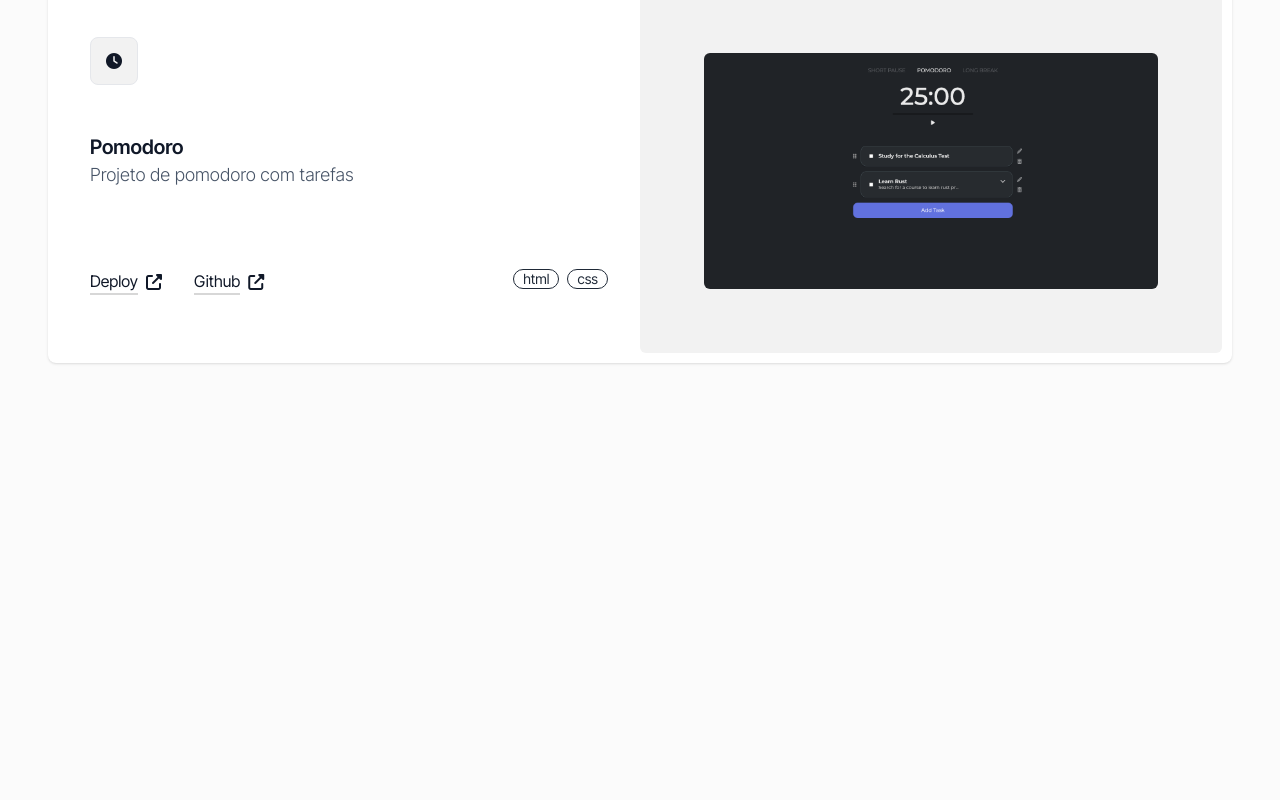
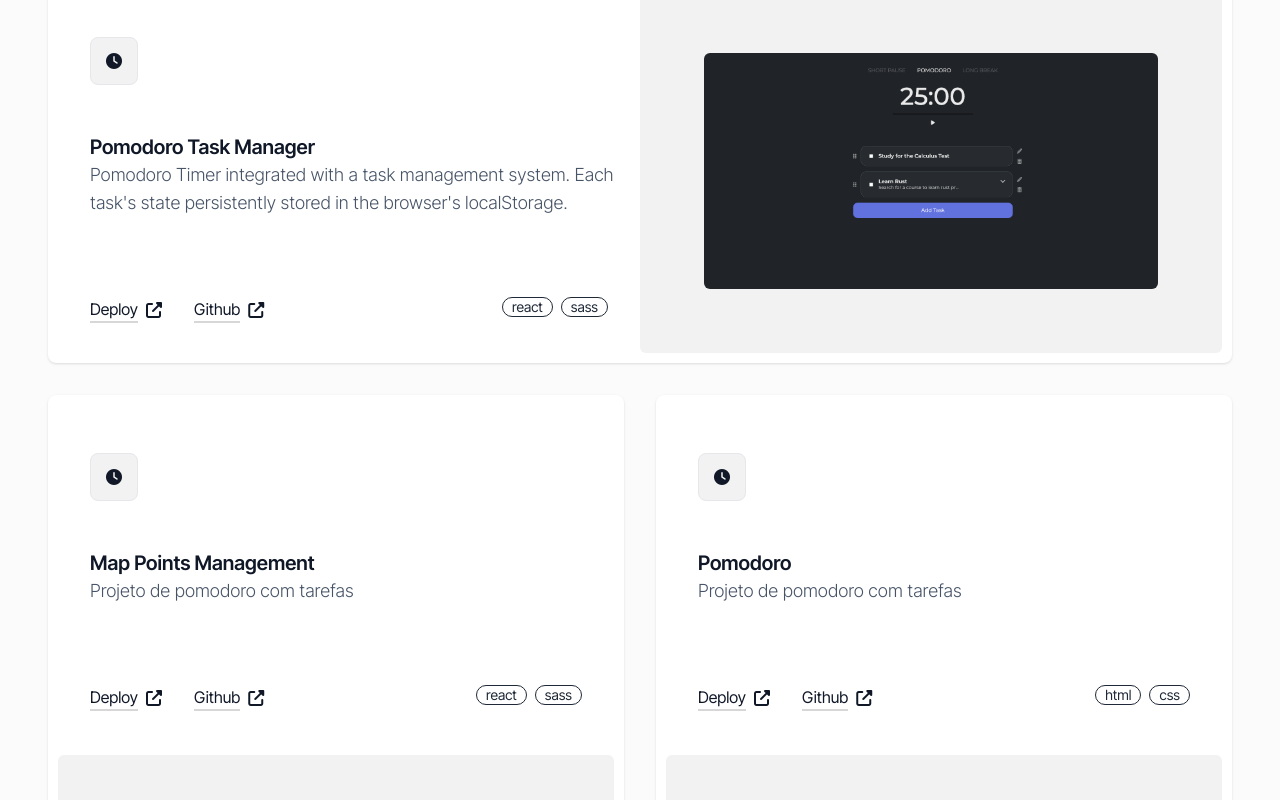
Before and after one commit to PedroPortow/portfolio-2024, a React (Vite) app: page / in a window 1280 px wide. Shown: the part 780-1580 px from the top of the page. Built offline with nearby package versions, Linux system fonts and the light colour scheme.

Commit message:
feat: projects and contact page

```diff
--- /dev/null
+++ b/src/components/Footer/Footer.tsx
@@ -0,0 +1,15 @@
+import React, { useState } from 'react';
+
+interface FooterProps {
+  // You can add specific props if needed
+}
+
+const Footer: React.FC<FooterProps> = () => {
+
+  return (
+   <h1>oi</h1>
+  );
+};
+
+
+export default Footer;
--- a/src/components/ProjectCard/ProjectCard.tsx
+++ b/src/components/ProjectCard/ProjectCard.tsx
@@ -1,5 +1,5 @@
 import React from 'react';
-
+import { motion } from "framer-motion";
 interface ProjectCardProps {
   isHorizontal: boolean;
   title: string;
@@ -16,10 +16,16 @@ const ProjectCard: React.FC<ProjectCardProps> = ({ isHorizontal, title, descript
         <div className='button w-12 h-12 rounded-lg flex border items-center justify-center bg-darker-gray mt-12 ml-8'>
          <i className="fa-solid fa-clock text-gray-900" />
         </div>
-        <div className='flex flex-col mt-12 ml-8'>
-          <p className="text-strong-black text-xl font-semibold ">{title} </p>
+        <motion.div className='flex flex-col mt-12 ml-8'  variants={{
+              hidden: { opacity: 0, y: 50 },
+              visible: { opacity: 1, y: 0 },
+            }}
+            initial="hidden"
+            animate="visible"
+            transition={{ duration: 0.5, delay: 1.5,  }}>
+          <p className="text-strong-black text-xl font-semibold " >{title} </p>
           <p className='text-light-gray text-lg mb-20 font-light'>{description}</p>
-        </div>
+        </motion.div>
         <div className='flex flex-row gap-x-8 ml-8 justify-between mr-8'>
           <div className='flex flex-row gap-x-8 '>
             <div className='flex flex-row gap-x-2 items-center cursor-pointer'>
--- a/src/pages/Contact/Contact.tsx
+++ b/src/pages/Contact/Contact.tsx
@@ -8,7 +8,23 @@ const Contact: React.FC<ContactProps> = () => {
   return (
       <div className="md:container md:mx-auto flex h-fit flex-col mt-32">
         <h2 className='text-5xl font-semibold text-strong-black'>Contact</h2>
-
+        <div className='container  mt-4 flex flex-row gap-8'>
+          <p className='text-lg text-light-gray text-justify w-4/6'>Hey! I'm a 20-year-old Full Stack Web Developer and Computer Science student at Universidade Federal de Pelotas. I have a passion for creating and designing software that not only functions efficiently but also provides an intuitive user experience. </p>
+          <div className='flex flex-col gap-y-4 w-1/3'>
+            <div className='flex flex-row gap-x-2 items-center'>
+              <i className="fa-brands fa-github text-xl text-strong-black" />
+              <p className='text-lg text-light-gray text-strong-black'>Github</p>
+            </div>
+            <div className='flex flex-row gap-x-2 items-center'>
+              <i className="fa-brands fa-linkedin text-xl text-strong-black"></i>
+              <p className='text-lg text-light-gray text-strong-black'>Linkedin</p>
+            </div>
+            <div className='flex flex-row gap-x-2 items-center'>
+              <i className="fa-solid fa-envelope  text-xl text-strong-black"></i>
+              <p className='text-lg text-light-gray text-strong-black'>Github</p>
+            </div>
+          </div>
+        </div>
       </div>
   );
 };
--- a/src/pages/Home/Home.tsx
+++ b/src/pages/Home/Home.tsx
@@ -1,6 +1,6 @@
 import React from 'react';
 import PaperPlaneAnim from "../../components/PaperPlaneAnim/PaperPlaneAnim.jsx"
-import { motion, useMotionValue, useTransform } from "framer-motion";
+import { motion } from "framer-motion";
 import './Home.css'
 import AnimatedTextWord from '../../components/TextReveal/TextReval.js';
 
--- a/src/pages/Projects/Projects.tsx
+++ b/src/pages/Projects/Projects.tsx
@@ -1,57 +1,80 @@
 import React, { useRef } from 'react';
 import ProjectCard from '../../components/ProjectCard/ProjectCard';
 import pomdoroImg from "../../assets/pomodoro.png"
+import postmanImg from "../../assets/postman-temp.png"
+import pointerMapImg from "../../assets/map-points.png"
 import { useInView, motion } from 'framer-motion';
 
 interface ProjectsProps {
   // You can add specific props if needed
 }
 
+interface AnimatedCardProps {
+  isVisible: boolean;
+  children: React.ReactNode;
+  delay?: number | 0.5
+  width?: string | "w-full"
+}
+
+
 const Projects: React.FC<ProjectsProps> = () => {
   const firstCardRef = useRef(null);
-  const secondCardsRef = useRef(null);
+  const secondCardRef = useRef(null);
   const thirdCardRef = useRef(null);
+  const fourthCardRef = useRef(null);
 
   const isFirstCardInView = useInView(firstCardRef, { once: true });
+  const isSecondCardInView = useInView(secondCardRef, { once: true });
   const isThirdCardInView = useInView(thirdCardRef, { once: true });
-  const areSecondCardsInView = useInView(secondCardsRef, { once: true });
-
-
+  const isFourthCardInView = useInView(fourthCardRef, { once: true });
 
   return (
       <div className="md:container md:mx-auto flex flex-col h-fit justify-around gap-y-8 mt-36">
-         <div ref={firstCardRef}
-            style={{
-              transform: isFirstCardInView ? "none" : "translateY(100px)",
-              opacity: isFirstCardInView ? 1 : 0,
-              transition: "all 0.9s cubic-bezier(0.17, 0.55, 0.55, 1) 0.5s"
-            }}
-          >
-            <ProjectCard img={pomdoroImg} stacks={["html", "css"]} isHorizontal={true} title="Pomodoro" description='Projeto de pomodoro com tarefas'/>
-          </div >
-        <motion.div
-          style={{
-            transform: areSecondCardsInView ? "none" : "translateY(100px)",
-            opacity: areSecondCardsInView ? 1 : 0,
-            transition: "all 0.9s cubic-bezier(0.17, 0.55, 0.55, 1) 0.5s"
-          }}
+       <AnimatedCard isVisible={isFirstCardInView} ref={firstCardRef}>
+          <ProjectCard
+            img={pomdoroImg}
+            stacks={["react", "sass"]}
+            isHorizontal={true}
+            title="Pomodoro Task Manager"
+            description="Pomodoro Timer integrated with a task management system. Each task's state persistently stored in the browser's localStorage."
+          />
+        </AnimatedCard>
+        <div
         className='md:container md:mx-auto flex flex-row justify-between gap-x-8'>
-          <ProjectCard img={pomdoroImg} stacks={["html", "css"]}  isHorizontal={false} title="Pomodoro" description='Projeto de pomodoro com tarefas'/>
-          <ProjectCard img={pomdoroImg} stacks={["html", "css"]} isHorizontal={false} title="Pomodoro" description='Projeto de pomodoro com tarefas'/>
-        </motion.div>
-        <div ref={thirdCardRef}
-            style={{
-              transform: isThirdCardInView ? "none" : "translateY(100px)",
-              opacity: isThirdCardInView ? 1 : 0,
-              transition: "all 0.9s cubic-bezier(0.17, 0.55, 0.55, 1) 0.5s"
-            }}
-          >
+          <AnimatedCard isVisible={isSecondCardInView} ref={secondCardRef} width='w-1/2'>
+            <ProjectCard img={pointerMapImg} stacks={["react", "sass"]} isHorizontal={false} title="Map Points Management" description='Projeto de pomodoro com tarefas'/>
+          </AnimatedCard>
+          <AnimatedCard isVisible={isThirdCardInView} ref={thirdCardRef} delay={1} width='w-1/2' >
+            <ProjectCard img={postmanImg} stacks={["html", "css"]} isHorizontal={false} title="Pomodoro" description='Projeto de pomodoro com tarefas'/>
+          </AnimatedCard>
+        </div>
+        <AnimatedCard isVisible={isFourthCardInView} ref={fourthCardRef}>
            <ProjectCard img={pomdoroImg}  stacks={["html", "css"]} isHorizontal={true} title="Pomodoro" description='Projeto de pomodoro com tarefas'/>
-          </div >
+        </AnimatedCard>
       </div>
   );
 };
 
+// Define the ref type, in this case, it's an HTMLDivElement
+const AnimatedCard = React.forwardRef<HTMLDivElement, AnimatedCardProps>(({ isVisible, children, delay = 0.5, width = "w-full" }, ref) => {
+  const variants = {
+    visible: { opacity: 1, translateY: 0 },
+    hidden: { opacity: 0, translateY: 100 },
+  };
+
+  return (
+    <motion.div
+      ref={ref}
+      initial="hidden"
+      animate={isVisible ? "visible" : "hidden"}
+      variants={variants}
+      className={width}
+      transition={{ duration: 0.9, ease: [0.17, 0.55, 0.55, 1], delay: delay }}
+    >
+      {children}
+    </motion.div>
+  );
+});
 
 
 export default Projects;
```
Also changed, not shown: src/assets/map-points.png (added), src/assets/postman-temp.png (added).
